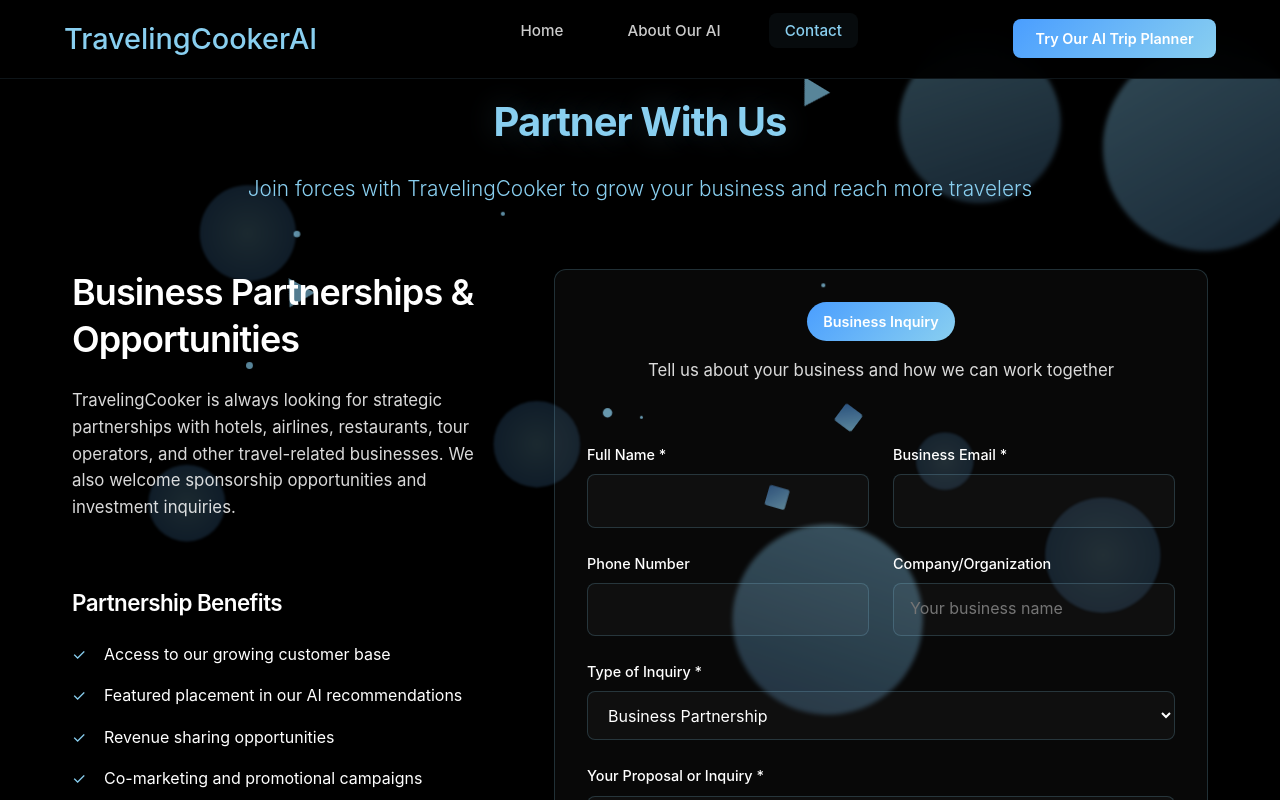
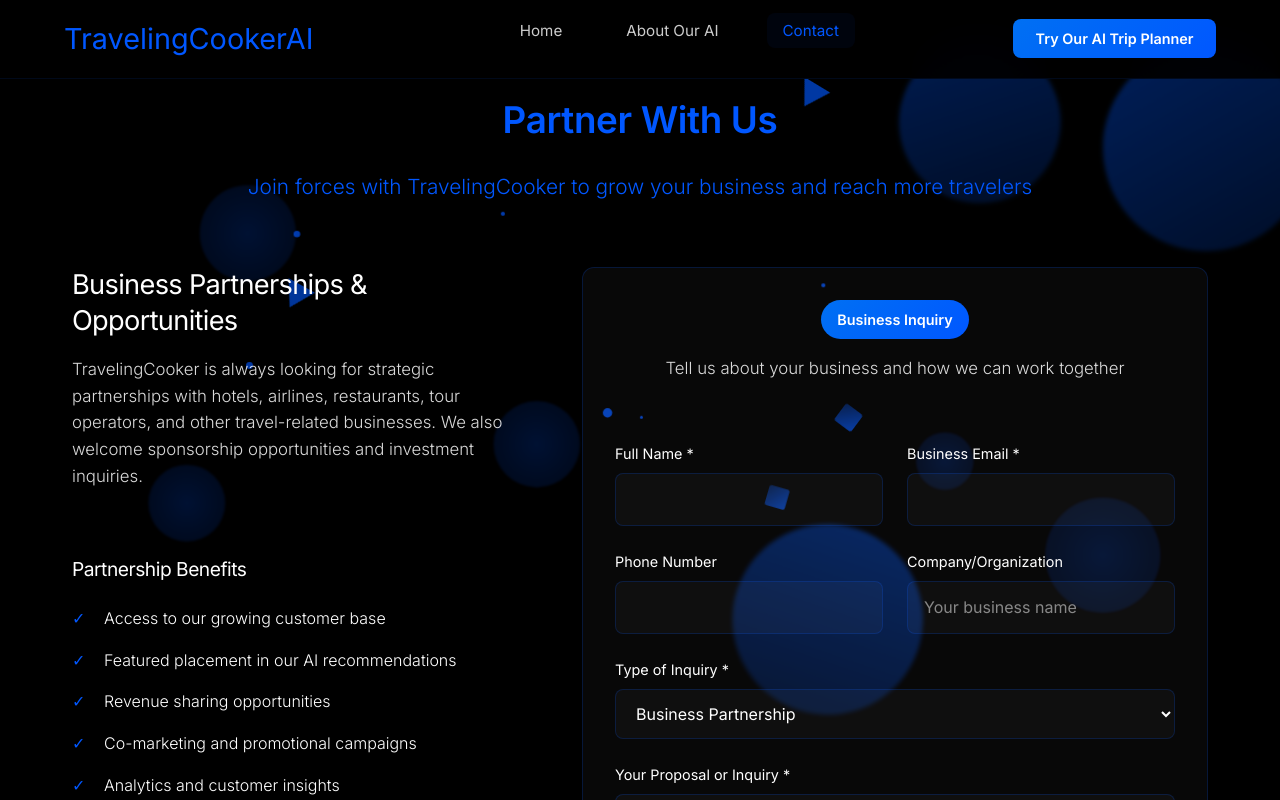
Before and after one commit to thakakhwa/TravelingCookerAI, a React (Vite) app in the folder Frontend/: page /contact in a window 1280 px wide. Shown: the top 800 px of the page. Built offline with nearby package versions, Linux system fonts and the light colour scheme.

Commit message:
fixing design

```diff
--- a/Frontend/src/App.css
+++ b/Frontend/src/App.css
@@ -1,15 +1,17 @@
+@import url('https://fonts.googleapis.com/css2?family=Inter:wght@300;400;600&display=swap');
+
 :root {
-  --primary-color: #89CFF0; /* Baby Blue */
-  --secondary-color: #5A9BD4; /* Darker Baby Blue */
-  --accent-color: #4A9EFF; /* Blue accent */
-  --background-color: #000000; /* Black background */
-  --text-color: #FFFFFF; /* White text */
-  --text-baby-blue: #89CFF0; /* Baby Blue text */
-  --text-light: #B0D9FF; /* Lighter baby blue for highlights */
-  --card-bg: rgba(255, 255, 255, 0.03); /* Subtle card background */
-  --card-hover: rgba(137, 207, 240, 0.08); /* Baby blue hover effect */
-  --shadow-color: rgba(137, 207, 240, 0.2);
-  --border-color: rgba(137, 207, 240, 0.2);
+  --primary-color: #0057ff; /* High contrast blue */
+  --secondary-color: #003399; /* Deep blue */
+  --accent-color: #0070f3; /* Vercel blue */
+  --background-color: #000000; /* Pure black */
+  --text-color: #FFFFFF;
+  --text-baby-blue: #0057ff;
+  --text-light: #B0D9FF;
+  --card-bg: rgba(255, 255, 255, 0.03);
+  --card-hover: rgba(0, 87, 255, 0.08);
+  --shadow-color: rgba(0, 87, 255, 0.2);
+  --border-color: rgba(0, 87, 255, 0.2);
 }
 
 * {
@@ -19,7 +21,8 @@
 }
 
 body {
-  font-family: 'Inter', 'Segoe UI', Tahoma, Geneva, Verdana, sans-serif;
+  font-family: 'Inter', 'Montserrat', 'Roboto', Arial, sans-serif;
+  font-weight: 300;
   color: var(--text-color);
   background-color: var(--background-color);
   line-height: 1.6;
@@ -37,27 +40,33 @@ html {
 /* Global Styles */
 h1, h2, h3, h4, h5, h6 {
   margin-bottom: 1rem;
-  font-weight: 600;
+  font-weight: 400;
   line-height: 1.3;
   letter-spacing: -0.025em;
+  font-family: 'Inter', 'Montserrat', 'Roboto', Arial, sans-serif;
 }
 
 h1 {
-  font-size: clamp(1.8rem, 4vw, 2.5rem);
+  font-size: clamp(1.7rem, 3vw, 2.3rem);
   color: var(--primary-color);
-  font-weight: 700;
-  text-shadow: 0 0 30px rgba(137, 207, 240, 0.2);
-  margin-bottom: 1.5rem;
+  font-weight: 600;
+  padding-bottom: 0.15em;
+  letter-spacing: -0.01em;
+  margin-bottom: 1.3rem;
+  text-shadow: none;
 }
 
 h2 {
-  font-size: clamp(1.75rem, 4vw, 2.25rem);
-  margin-bottom: 1.5rem;
+  font-size: clamp(1.3rem, 2.2vw, 1.7rem);
+  font-weight: 500;
+  margin-bottom: 1.1rem;
   color: var(--text-color);
 }
 
 h3 {
-  font-size: clamp(1.1rem, 2.5vw, 1.4rem);
+  font-size: clamp(1.1rem, 1.7vw, 1.2rem);
+  font-weight: 400;
+  margin-bottom: 0.8rem;
   color: var(--text-color);
 }
 
@@ -136,7 +145,7 @@ button {
   padding: 1rem 5%;
   background-color: rgba(0, 0, 0, 0.95);
   backdrop-filter: blur(20px) saturate(180%);
-  border-bottom: 1px solid rgba(137, 207, 240, 0.1);
+  border-bottom: 1px solid rgba(0, 87, 255, 0.1);
   position: fixed;
   top: 0;
   left: 0;
@@ -176,7 +185,7 @@ button {
 .navbar-links a:hover,
 .navbar-links .active a {
   color: var(--primary-color);
-  background-color: rgba(137, 207, 240, 0.05);
+  background-color: rgba(0, 87, 255, 0.05);
   opacity: 1;
   transform: translateY(-1px);
 }
@@ -197,7 +206,7 @@ button {
 
 .try-ai-button a:hover {
   transform: translateY(-2px);
-  box-shadow: 0 8px 25px rgba(74, 158, 255, 0.3);
+  box-shadow: 0 8px 25px rgba(0, 112, 243, 0.3);
 }
 
 /* Home Page */
@@ -284,7 +293,7 @@ button {
   bottom: -2px;
   background: radial-gradient(
     circle at center,
-    rgba(137, 207, 240, 0.2) 0%,
+    rgba(0, 87, 255, 0.2) 0%,
     transparent 70%
   );
   border-radius: 52px;
@@ -296,9 +305,9 @@ button {
 
 .search-container.focused {
   transform: translateY(-2px);
-  box-shadow: 0 12px 40px rgba(137, 207, 240, 0.3),
+  box-shadow: 0 12px 40px rgba(0, 87, 255, 0.3),
               0 0 0 2px var(--primary-color),
-              0 0 20px rgba(137, 207, 240, 0.5);
+              0 0 20px rgba(0, 87, 255, 0.5);
   border-color: var(--primary-color);
   backdrop-filter: blur(15px);
 }
@@ -313,25 +322,25 @@ button {
 
 @keyframes pulse {
   0% {
-    box-shadow: 0 8px 32px rgba(137, 207, 240, 0.2),
+    box-shadow: 0 8px 32px rgba(0, 87, 255, 0.2),
                 0 0 0 2px var(--primary-color);
   }
   50% {
-    box-shadow: 0 8px 32px rgba(137, 207, 240, 0.4),
+    box-shadow: 0 8px 32px rgba(0, 87, 255, 0.4),
                 0 0 0 2px var(--primary-color),
-                0 0 30px rgba(137, 207, 240, 0.6);
+                0 0 30px rgba(0, 87, 255, 0.6);
   }
   100% {
-    box-shadow: 0 8px 32px rgba(137, 207, 240, 0.2),
+    box-shadow: 0 8px 32px rgba(0, 87, 255, 0.2),
                 0 0 0 2px var(--primary-color);
   }
 }
 
 .search-container:hover:not(.focused) {
   transform: translateY(-2px);
-  box-shadow: 0 8px 32px rgba(137, 207, 240, 0.2),
+  box-shadow: 0 8px 32px rgba(0, 87, 255, 0.2),
               0 0 0 2px var(--primary-color),
-              0 0 15px rgba(137, 207, 240, 0.3);
+              0 0 15px rgba(0, 87, 255, 0.3);
 }
 
 .search-input {
@@ -391,7 +400,7 @@ button {
   bottom: -2px;
   background: radial-gradient(
     circle at center,
-    rgba(137, 207, 240, 0.3) 0%,
+    rgba(0, 87, 255, 0.3) 0%,
     transparent 70%
   );
   opacity: 0;
@@ -425,7 +434,7 @@ button {
 }
 
 .search-button:disabled {
-  background: linear-gradient(135deg, rgba(137, 207, 240, 0.3) 0%, rgba(74, 158, 255, 0.3) 100%);
+  background: linear-gradient(135deg, rgba(0, 87, 255, 0.3) 0%, rgba(0, 112, 243, 0.3) 100%);
   cursor: not-allowed;
   opacity: 0.8;
 }
@@ -600,7 +609,7 @@ button {
 
 .cta-button:hover {
   transform: translateY(-2px);
-  box-shadow: 0 8px 25px rgba(74, 158, 255, 0.3);
+  box-shadow: 0 8px 25px rgba(0, 112, 243, 0.3);
 }
 
 /* Responsive Adjustments */
@@ -698,7 +707,7 @@ button {
 
 .contact-popup-button:hover {
   transform: translateY(-2px);
-  box-shadow: 0 8px 25px rgba(74, 158, 255, 0.3);
+  box-shadow: 0 8px 25px rgba(0, 112, 243, 0.3);
 }
 
 .footer-links {
@@ -832,7 +841,7 @@ button {
 .image-placeholder:hover {
   transform: translateY(-5px);
   border-color: var(--primary-color);
-  box-shadow: 0 8px 32px rgba(137, 207, 240, 0.2);
+  box-shadow: 0 8px 32px rgba(0, 87, 255, 0.2);
 }
 
 /* Contact Page Styles */
@@ -940,12 +949,18 @@ button {
   transition: all 0.3s ease;
 }
 
+.form-group input::placeholder,
+.form-group textarea::placeholder {
+  color: rgba(255, 255, 255, 0.5);
+  opacity: 1;
+}
+
 .form-group input:focus,
 .form-group select:focus,
 .form-group textarea:focus {
   outline: none;
   border-color: var(--primary-color);
-  box-shadow: 0 0 0 2px rgba(137, 207, 240, 0.2);
+  box-shadow: 0 0 0 2px rgba(0, 87, 255, 0.2);
 }
 
 .form-group textarea {
@@ -1017,7 +1032,7 @@ button {
 
 .submit-button:hover {
   transform: translateY(-2px);
-  box-shadow: 0 8px 25px rgba(74, 158, 255, 0.3);
+  box-shadow: 0 8px 25px rgba(0, 112, 243, 0.3);
 }
 
 /* Responsive Adjustments */
--- a/Frontend/src/components/FlyingAirplanes.css
+++ b/Frontend/src/components/FlyingAirplanes.css
@@ -13,7 +13,7 @@
 .floating-orb {
   position: absolute;
   border-radius: 50%;
-  background: radial-gradient(circle, rgba(137, 207, 240, 0.8), rgba(74, 158, 255, 0.6));
+  background: radial-gradient(circle, rgba(0, 87, 255, 0.8), rgba(0, 51, 153, 0.6));
   filter: blur(1px);
   animation-timing-function: linear;
   animation-iteration-count: infinite;
@@ -23,7 +23,7 @@
 .floating-gradient {
   position: absolute;
   border-radius: 50%;
-  background: linear-gradient(45deg, rgba(137, 207, 240, 0.6), rgba(90, 155, 212, 0.4));
+  background: linear-gradient(45deg, rgba(0, 87, 255, 0.6), rgba(0, 51, 153, 0.4));
   filter: blur(2px);
   animation-timing-function: ease-in-out;
   animation-iteration-count: infinite;
@@ -42,14 +42,14 @@
   height: 0;
   border-left: 15px solid transparent;
   border-right: 15px solid transparent;
-  border-bottom: 25px solid rgba(137, 207, 240, 0.8);
+  border-bottom: 25px solid rgba(0, 87, 255, 0.8);
   filter: blur(0.5px);
 }
 
 .diamond1, .diamond2 {
   width: 20px;
   height: 20px;
-  background: linear-gradient(45deg, rgba(137, 207, 240, 0.8), rgba(74, 158, 255, 0.6));
+  background: linear-gradient(45deg, rgba(0, 87, 255, 0.8), rgba(0, 51, 153, 0.6));
   transform: rotate(45deg);
   border-radius: 2px;
   filter: blur(0.5px);
@@ -59,7 +59,7 @@
 .particle {
   position: absolute;
   border-radius: 50%;
-  background: rgba(137, 207, 240, 0.85);
+  background: rgba(0, 87, 255, 0.85);
   animation-timing-function: ease-in-out;
   animation-iteration-count: infinite;
 }
@@ -329,7 +329,7 @@
   .triangle1, .triangle2 {
     border-left: 10px solid transparent;
     border-right: 10px solid transparent;
-    border-bottom: 18px solid rgba(137, 207, 240, 0.2);
+    border-bottom: 18px solid rgba(0, 87, 255, 0.2);
   }
 
   /* Reduce diamond size */
@@ -392,7 +392,7 @@
   .triangle1, .triangle2 {
     border-left: 8px solid transparent;
     border-right: 8px solid transparent;
-    border-bottom: 14px solid rgba(137, 207, 240, 0.2);
+    border-bottom: 14px solid rgba(0, 87, 255, 0.2);
   }
 
   /* Smaller diamonds on mobile */
--- a/Frontend/src/index.css
+++ b/Frontend/src/index.css
@@ -1,7 +1,9 @@
+@import url('https://fonts.googleapis.com/css2?family=Inter:wght@300;400;600&display=swap');
+
 :root {
-  font-family: system-ui, Avenir, Helvetica, Arial, sans-serif;
+  font-family: 'Inter', 'Montserrat', 'Roboto', Arial, sans-serif;
   line-height: 1.5;
-  font-weight: 400;
+  font-weight: 300;
 
   color-scheme: light dark;
   color: rgba(255, 255, 255, 0.87);
--- a/Frontend/src/pages/Home.jsx
+++ b/Frontend/src/pages/Home.jsx
@@ -45,12 +45,8 @@ const Home = () => {
       {/* Hero Section */}
       <section className="hero-section">
         <div className="hero-content">
-          <h1>Complete Trip Planning, Start to Finish</h1>
-          <p className="tagline">The easiest way to plan your perfect trip</p>
-          <p className="hero-description">
-            We handle every detail of your journey - flights, hotels, activities, and restaurants. From the moment you tell us your destination to the day you return home, we've got everything covered.
-          </p>
-
+          <h1>Travel AI Assistant</h1>
+          <p className="tagline">How can I help you plan your trip today?</p>
           <form className="search-form" onSubmit={handleSearch}>
             <div className={`search-container ${isSearchFocused ? 'focused' : ''} ${isSearching ? 'searching' : ''}`}>
               <input
```
